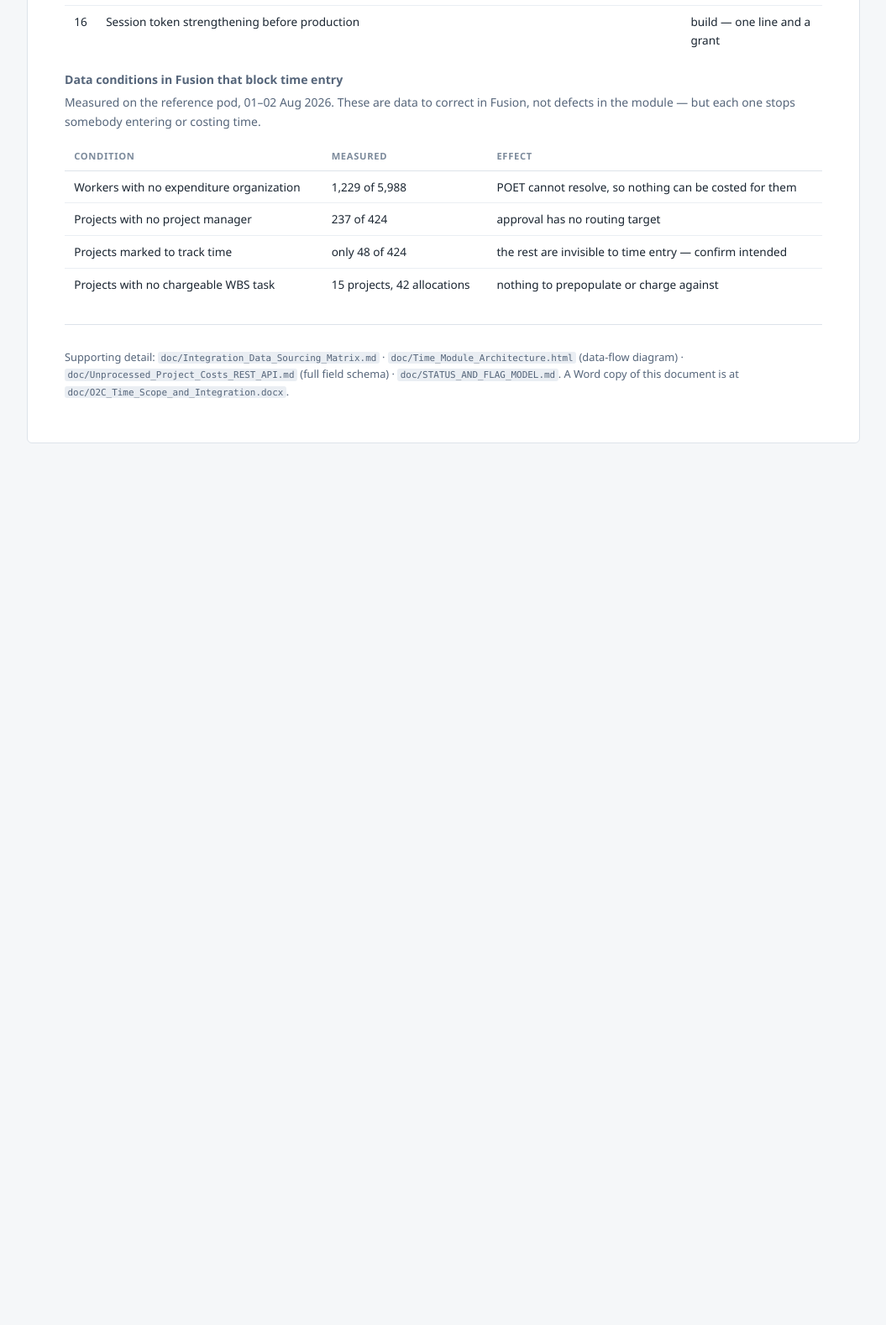
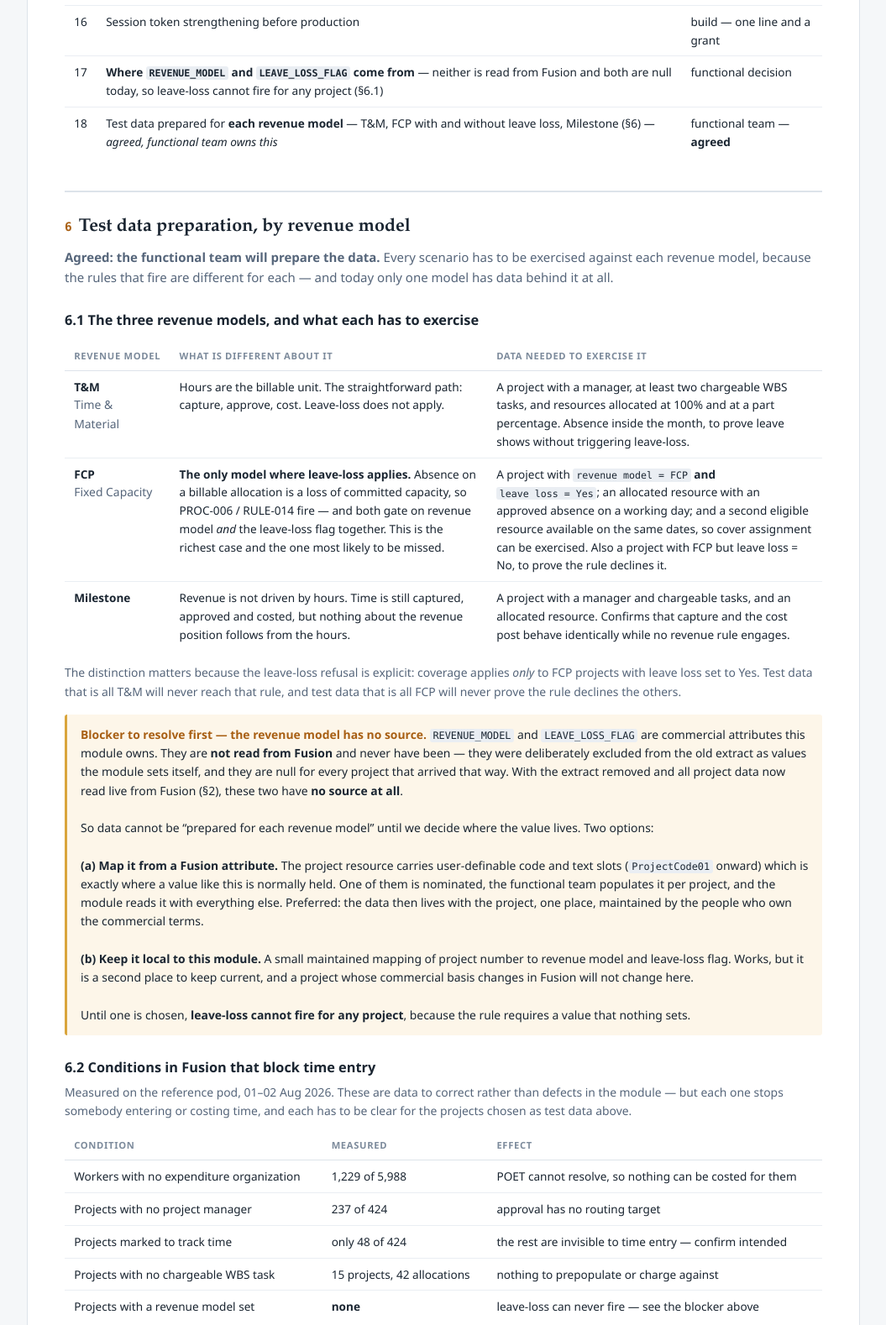
Before and after one commit to RiteProductsPlatform/O2C_Time, a website: page doc/O2C_Time_Scope_and_Integration.html in a window 1280 px wide. Shown: the part 9540-11118 px from the top of the page at 84% size, without its empty margins (112-1167 px from the left). Before the commit the page ends 10148 px from the top, so only its background shows below. Drawn offline with Linux system fonts and the light colour scheme.

Commit message:
Test data per revenue model, and the blocker that stops it
The data-conditions table was a list of things wrong on the pod with
nobody named against it. It is now section 6, an owned action: the
functional team prepares test data for each revenue model, and the
document says what each model has to exercise.

The three models are not variations of one path. T&M is the plain case.
FCP is the only model where leave-loss applies, and PROC-006 / RULE-014
gate on revenue model AND the leave-loss flag together — so FCP needs
four things present at once: the model, the flag, an approved absence on
a working day, and a second eligible resource so cover assignment can be
exercised. It also needs an FCP project with leave loss = No, because
test data that is all FCP never proves the rule declines the others, and
test data that is all T&M never reaches it. Milestone captures and costs
identically while no revenue rule engages.

Then the blocker, which is why this cannot start yet. REVENUE_MODEL and
LEAVE_LOSS_FLAG are not read from Fusion and never were — they were
deliberately excluded from the old extract as commercial attributes the
module owns, and they are null for every project that arrived that way.
Removing the extract has made that worse rather than neutral: with all
project data now read live, these two have no source at all. So leave-loss
cannot fire for any project, because the rule requires a value nothing
sets. Two options offered — nominate one of the project code slots in
Fusion and read it with everything else, or keep a local mapping — with
the first preferred, since the value then lives with the project and is
maintained by the people who own the commercial terms.

Worth stating plainly and now in the table: projects with a revenue model
set is not a low number, it is none.

Also added: a useful test project needs all five conditions clear at the
same time — manager, track-time, a chargeable WBS task, an allocated
resource with an expenditure organization, and a revenue model. That
combination is scarcer than any single count suggests, which is why the
projects have to be chosen deliberately rather than sampled.

Open items 17 and 18 record the sourcing decision and the agreement.
Word copy regenerated from the HTML.

```diff
--- a/doc/O2C_Time_Scope_and_Integration.html
+++ b/doc/O2C_Time_Scope_and_Integration.html
@@ -670,14 +670,79 @@
           <tr><td>14</td><td>Rejected-cost read-back so a failed post is visible (&sect;4.4)</td><td>build</td></tr>
           <tr><td>15</td><td>Period auto-close has no job</td><td>build</td></tr>
           <tr><td>16</td><td>Session token strengthening before production</td><td>build &mdash; one line and a grant</td></tr>
+          <tr><td>17</td><td><strong>Where <code>REVENUE_MODEL</code> and <code>LEAVE_LOSS_FLAG</code> come from</strong> &mdash; neither is read from Fusion and both are null today, so leave-loss cannot fire for any project (&sect;6.1)</td><td>functional decision</td></tr>
+          <tr><td>18</td><td>Test data prepared for <strong>each revenue model</strong> &mdash; T&amp;M, FCP with and without leave loss, Milestone (&sect;6) <em>&mdash; agreed, functional team owns this</em></td><td>functional team &mdash; <strong>agreed</strong></td></tr>
         </tbody>
       </table>
     </div>
 
-    <h4>Data conditions in Fusion that block time entry</h4>
+    <h2><span class="num">6</span>Test data preparation, by revenue model</h2>
+    <p class="lede"><strong>Agreed: the functional team will prepare the data.</strong>
+    Every scenario has to be exercised against each revenue model, because the rules
+    that fire are different for each &mdash; and today only one model has data behind
+    it at all.</p>
+
+    <h3>6.1 The three revenue models, and what each has to exercise</h3>
+    <div class="table-wrap">
+      <table>
+        <thead><tr><th>Revenue model</th><th>What is different about it</th><th>Data needed to exercise it</th></tr></thead>
+        <tbody>
+          <tr>
+            <td><strong>T&amp;M</strong><br /><span class="why">Time &amp; Material</span></td>
+            <td>Hours are the billable unit. The straightforward path: capture, approve, cost. Leave-loss does not apply.</td>
+            <td>A project with a manager, at least two chargeable WBS tasks, and resources allocated at 100% and at a part percentage. Absence inside the month, to prove leave shows without triggering leave-loss.</td>
+          </tr>
+          <tr>
+            <td><strong>FCP</strong><br /><span class="why">Fixed Capacity</span></td>
+            <td><strong>The only model where leave-loss applies.</strong> Absence on a billable allocation is a loss of committed capacity, so PROC-006 / RULE-014 fire &mdash; and both gate on revenue model <em>and</em> the leave-loss flag together. This is the richest case and the one most likely to be missed.</td>
+            <td>A project with <code>revenue model = FCP</code> <strong>and</strong> <code>leave loss = Yes</code>; an allocated resource with an approved absence on a working day; and a second eligible resource available on the same dates, so cover assignment can be exercised. Also a project with FCP but leave loss = No, to prove the rule declines it.</td>
+          </tr>
+          <tr>
+            <td><strong>Milestone</strong></td>
+            <td>Revenue is not driven by hours. Time is still captured, approved and costed, but nothing about the revenue position follows from the hours.</td>
+            <td>A project with a manager and chargeable tasks, and an allocated resource. Confirms that capture and the cost post behave identically while no revenue rule engages.</td>
+          </tr>
+        </tbody>
+      </table>
+    </div>
+    <p class="why">The distinction matters because the leave-loss refusal is explicit:
+    coverage applies <em>only</em> to FCP projects with leave loss set to Yes. Test data
+    that is all T&amp;M will never reach that rule, and test data that is all FCP will
+    never prove the rule declines the others.</p>
+
+    <div class="note">
+      <strong>Blocker to resolve first &mdash; the revenue model has no source.</strong>
+      <code>REVENUE_MODEL</code> and <code>LEAVE_LOSS_FLAG</code> are commercial
+      attributes this module owns. They are <strong>not read from Fusion</strong> and
+      never have been &mdash; they were deliberately excluded from the old extract as
+      values the module sets itself, and they are null for every project that arrived
+      that way. With the extract removed and all project data now read live from Fusion
+      (&sect;2), these two have <strong>no source at all</strong>.
+      <br /><br />
+      So data cannot be &ldquo;prepared for each revenue model&rdquo; until we decide
+      where the value lives. Two options:
+      <br /><br />
+      <strong>(a) Map it from a Fusion attribute.</strong> The project resource carries
+      user-definable code and text slots (<code>ProjectCode01</code> onward) which is
+      exactly where a value like this is normally held. One of them is nominated, the
+      functional team populates it per project, and the module reads it with everything
+      else. Preferred: the data then lives with the project, one place, maintained by
+      the people who own the commercial terms.
+      <br /><br />
+      <strong>(b) Keep it local to this module.</strong> A small maintained mapping of
+      project number to revenue model and leave-loss flag. Works, but it is a second
+      place to keep current, and a project whose commercial basis changes in Fusion will
+      not change here.
+      <br /><br />
+      Until one is chosen, <strong>leave-loss cannot fire for any project</strong>,
+      because the rule requires a value that nothing sets.
+    </div>
+
+    <h3>6.2 Conditions in Fusion that block time entry</h3>
     <p class="why">Measured on the reference pod, 01&ndash;02 Aug 2026. These are data to
-    correct in Fusion, not defects in the module &mdash; but each one stops somebody
-    entering or costing time.</p>
+    correct rather than defects in the module &mdash; but each one stops somebody
+    entering or costing time, and each has to be clear for the projects chosen as test
+    data above.</p>
     <div class="table-wrap">
       <table>
         <thead><tr><th>Condition</th><th>Measured</th><th>Effect</th></tr></thead>
@@ -686,9 +751,15 @@
           <tr><td>Projects with no project manager</td><td>237 of 424</td><td>approval has no routing target</td></tr>
           <tr><td>Projects marked to track time</td><td>only 48 of 424</td><td>the rest are invisible to time entry &mdash; confirm intended</td></tr>
           <tr><td>Projects with no chargeable WBS task</td><td>15 projects, 42 allocations</td><td>nothing to prepopulate or charge against</td></tr>
+          <tr><td>Projects with a revenue model set</td><td><strong>none</strong></td><td>leave-loss can never fire &mdash; see the blocker above</td></tr>
         </tbody>
       </table>
     </div>
+    <p class="why">A useful test project therefore needs all five clear at once: a
+    manager, track-time enabled, at least one chargeable WBS task, an allocated resource
+    whose expenditure organization is set, and a revenue model. That combination is
+    scarcer than any single figure above suggests, which is why choosing the projects
+    deliberately matters more than the counts.</p>
 
     <hr />
     <p class="why" style="font-size:0.8rem">
```
Also changed, not shown: 1 other file.
